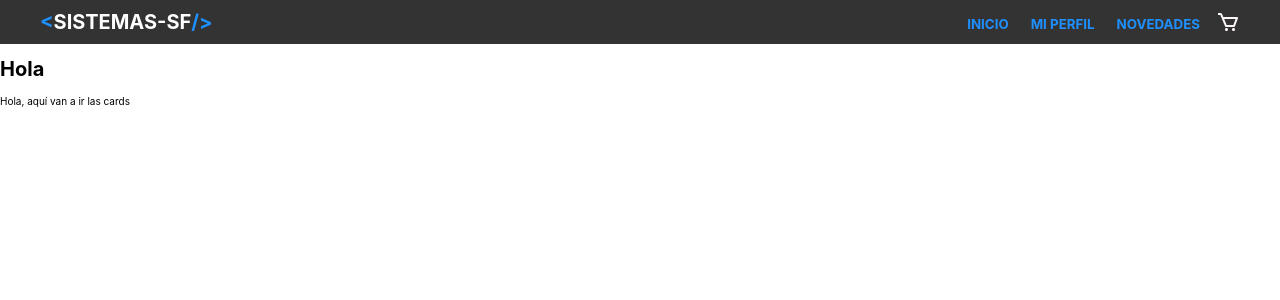
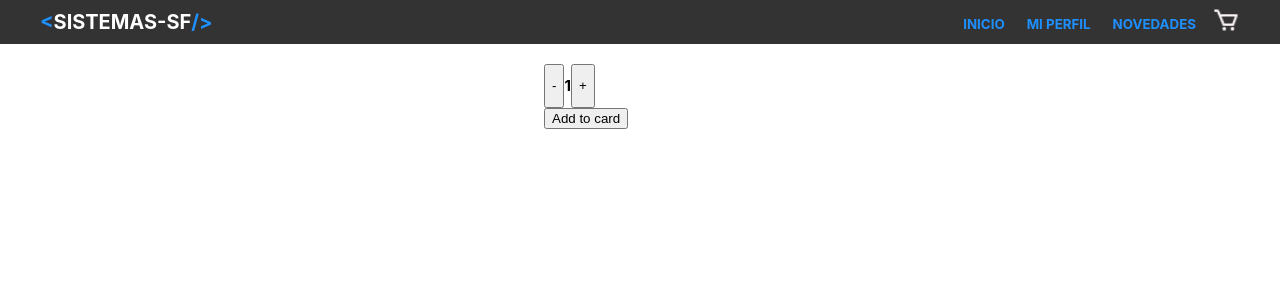
Before and after one commit to JuanColmegna/sistemas-sf-colmegna, a React (Create React App) app: page / in a window 1280 px wide. Shown: the top 300 px of the page. Built offline with nearby package versions, Linux system fonts and the light colour scheme.

Commit message:
se agregaron botones para card

```diff
--- a/src/App.js
+++ b/src/App.js
@@ -6,7 +6,7 @@ function App() {
   return (
     <>
       <Navbar />
-      <ItemListContainer itemList="Hola, aquí van a ir las cards" />
+      <ItemListContainer/>
     </>
   );
 }
--- a/src/Components/CartWidget/CartWidget.css
+++ b/src/Components/CartWidget/CartWidget.css
@@ -1,10 +1,9 @@
 .cart-widget{
     cursor: pointer;
-    width: 24px;
-    height: 24px;
+    width: 28px;
+    height: 28px;
 }
 
 .cart-widget:hover{
-    background-color: var(--color-secundario);
-    border-radius: 50%;
+    background-color: #ffffff75;
 }
--- a/src/Components/CartWidget/CartWidget.jsx
+++ b/src/Components/CartWidget/CartWidget.jsx
@@ -4,7 +4,9 @@ import './CartWidget.css'
 
 const CartWidget = () => {
     return (
-    <img src={cartLogo} alt="carro de compras" className='cart-widget'/>
+    <a className='enlace-cart' href="/">
+        <img src={cartLogo} alt="carro de compras" className='cart-widget'/>
+    </a>
     )
 }
 
--- /dev/null
+++ b/src/Components/ItemCount/Contador/Contador.jsx
@@ -0,0 +1,9 @@
+import React from 'react'
+
+const Contador = ({numero}) => {
+    return (
+        <h2>{numero}</h2>
+    );
+}
+
+export default Contador
--- /dev/null
+++ b/src/Components/ItemCount/ItemCount.css
@@ -0,0 +1,4 @@
+.div-count {
+    display: flex;
+    flex-direction: row;
+}
--- /dev/null
+++ b/src/Components/ItemCount/ItemCount.jsx
@@ -0,0 +1,31 @@
+import { useState } from "react";
+import Contador from "./Contador/Contador";
+import './ItemCount.css'
+
+const ItemCount = ({stock, initial, onAdd}) => {
+    const [numero, setNumero] = useState(initial);
+    const incrementar = () => {
+        numero < stock ? setNumero(numero +1) : setNumero(numero);
+    }
+    const decrementar = () => {
+        numero > 0 ? setNumero(numero -1) : setNumero(numero)
+    }
+    return (
+        <div>
+                <div className="div-count">
+                <button onClick={decrementar} className="boton-count">-</button>
+                <>
+                    <Contador numero={numero}/>
+                </>
+                <button onClick={incrementar} className="boton-count">+</button>
+            </div>
+            <div>
+                <button onClick={onAdd}>
+                    Add to card
+                </button>
+            </div>
+        </div>
+    );
+}
+
+export default ItemCount
--- /dev/null
+++ b/src/Components/ItemListContainer/ItemListContainer.css
@@ -0,0 +1,4 @@
+.card {
+    width: 15%;
+    margin: 2rem auto;
+}
--- a/src/Components/ItemListContainer/ItemListContainer.jsx
+++ b/src/Components/ItemListContainer/ItemListContainer.jsx
@@ -1,12 +1,15 @@
 import React from 'react'
+import ItemCount from '../ItemCount/ItemCount'
+import './ItemListContainer.css'
 
 const ItemListContainer = ({itemList}) => {
     return (
-    <div className='card'>
-        <h1>Hola</h1>
-        <p>{itemList}</p>
-    </div>
-    )
+        <div className='card'>
+            <>
+            <ItemCount stock="10" initial="1"/>
+            </>
+        </div>
+    );
 }
 
 export default ItemListContainer
```
